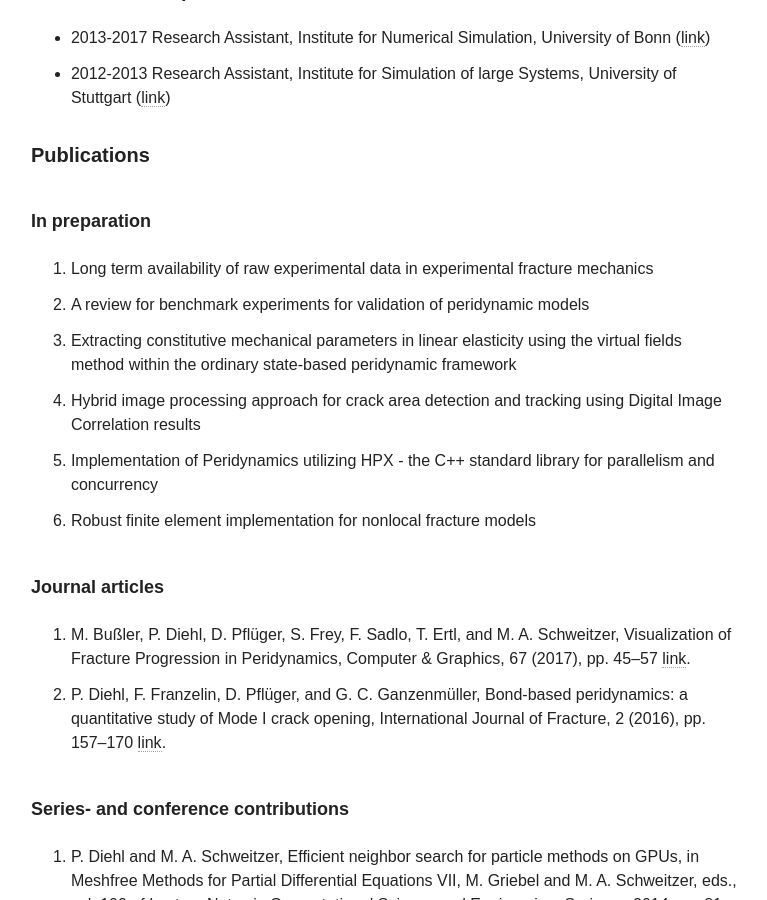
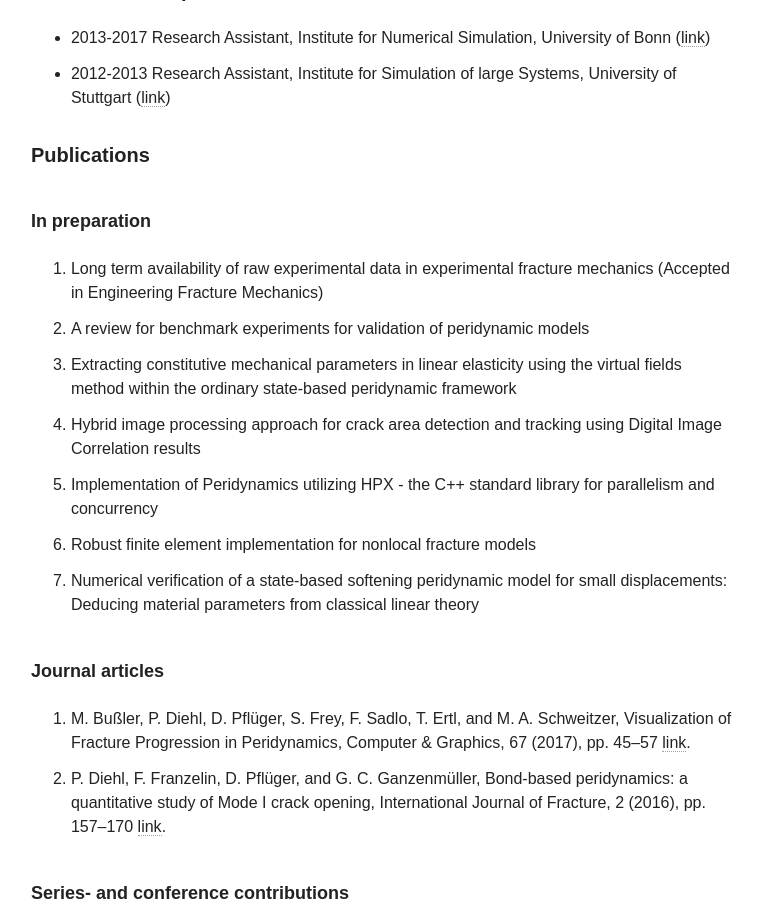
Before and after one commit to diehlpk/diehlpk.github.io, a Jekyll site: the page built from cv/index.md, in a window 1280 px wide and 900 px high, scrolled down 1206 px. Shown: the whole window, without its empty margins (255-1022 px from the left). Built offline with Jekyll 4.4.1, drawn with Linux system fonts in a browser that asks for light colours; nearby versions of some CDN libraries; some web fonts are replaced.

Commit message:
Update CV

```diff
--- a/cv/index.md
+++ b/cv/index.md
@@ -24,19 +24,20 @@ hide: true
 
 ##### Professional Experience
 
-* 2013-2017  Research Assistant, Institute for Numerical Simulation, University of Bonn ([link](http://schweitzer.ins.uni-bonn.de/people/diehl.html))
+* 2013-2017 Research Assistant, Institute for Numerical Simulation, University of Bonn ([link](http://schweitzer.ins.uni-bonn.de/people/diehl.html))
 * 2012-2013 Research Assistant, Institute for Simulation of large Systems, University of Stuttgart ([link](https://www.ipvs.uni-stuttgart.de/abteilungen/sgs/abteilung/mitarbeiter/index.html?status=ehemalig))
 
 
 ##### Publications
 
 ###### In preparation
-1. Long term availability of raw experimental data in experimental fracture mechanics
+1. Long term availability of raw experimental data in experimental fracture mechanics (Accepted in Engineering Fracture Mechanics)
 1. A review for benchmark experiments for validation of peridynamic models
 1. Extracting constitutive mechanical parameters in linear elasticity using the virtual fields method within the ordinary state-based peridynamic framework
 1. Hybrid image processing approach for crack area detection and tracking using Digital Image Correlation results
 1. Implementation of Peridynamics utilizing HPX - the C++ standard library for parallelism and concurrency
 1. Robust finite element implementation for nonlocal fracture models
+1. Numerical verification of a state-based softening peridynamic model for small displacements: Deducing material parameters from classical linear theory
 
 ###### Journal articles
 1. M. Bußler, P. Diehl, D. Pflüger, S. Frey, F. Sadlo, T. Ertl, and M. A.
```
